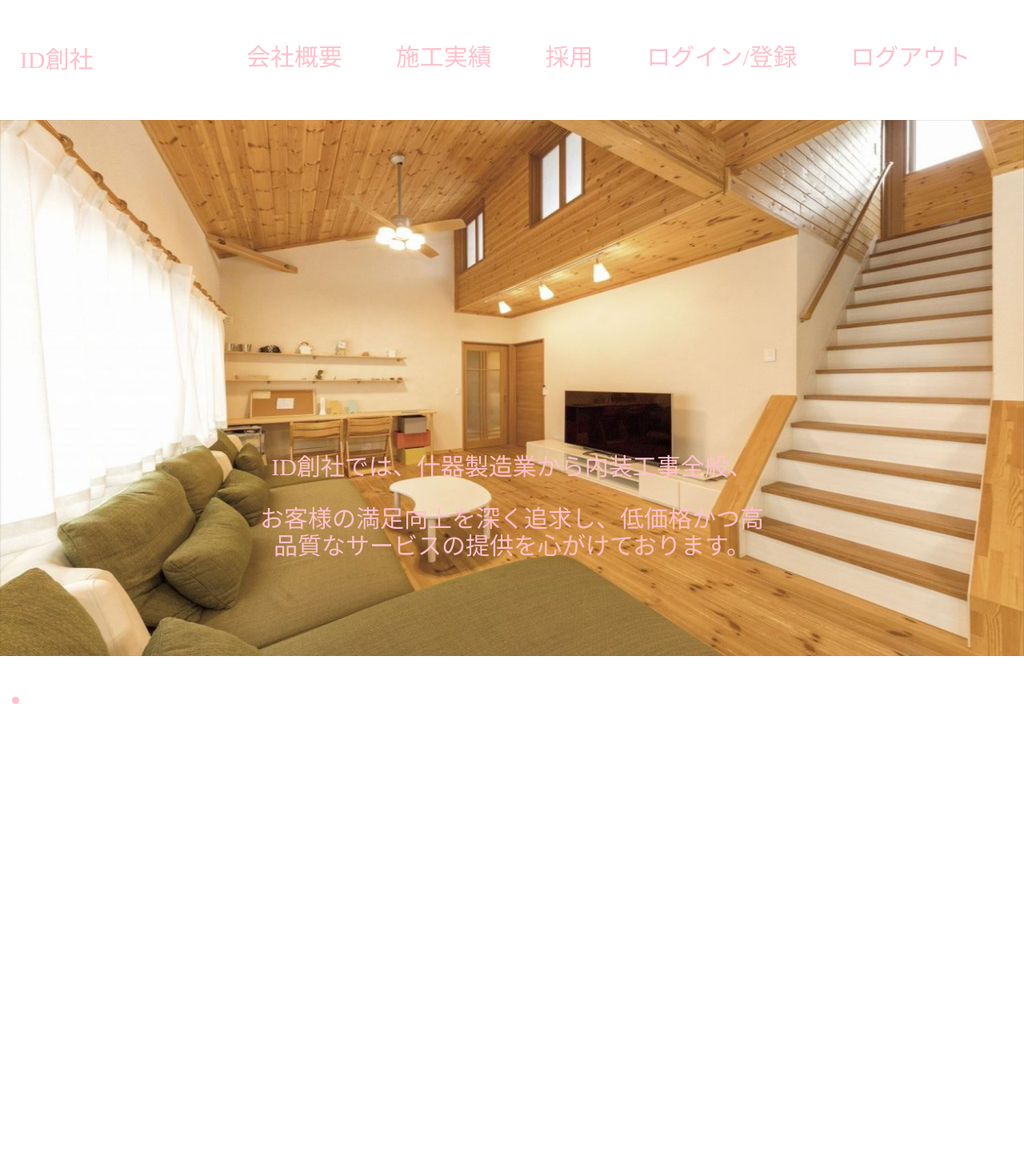
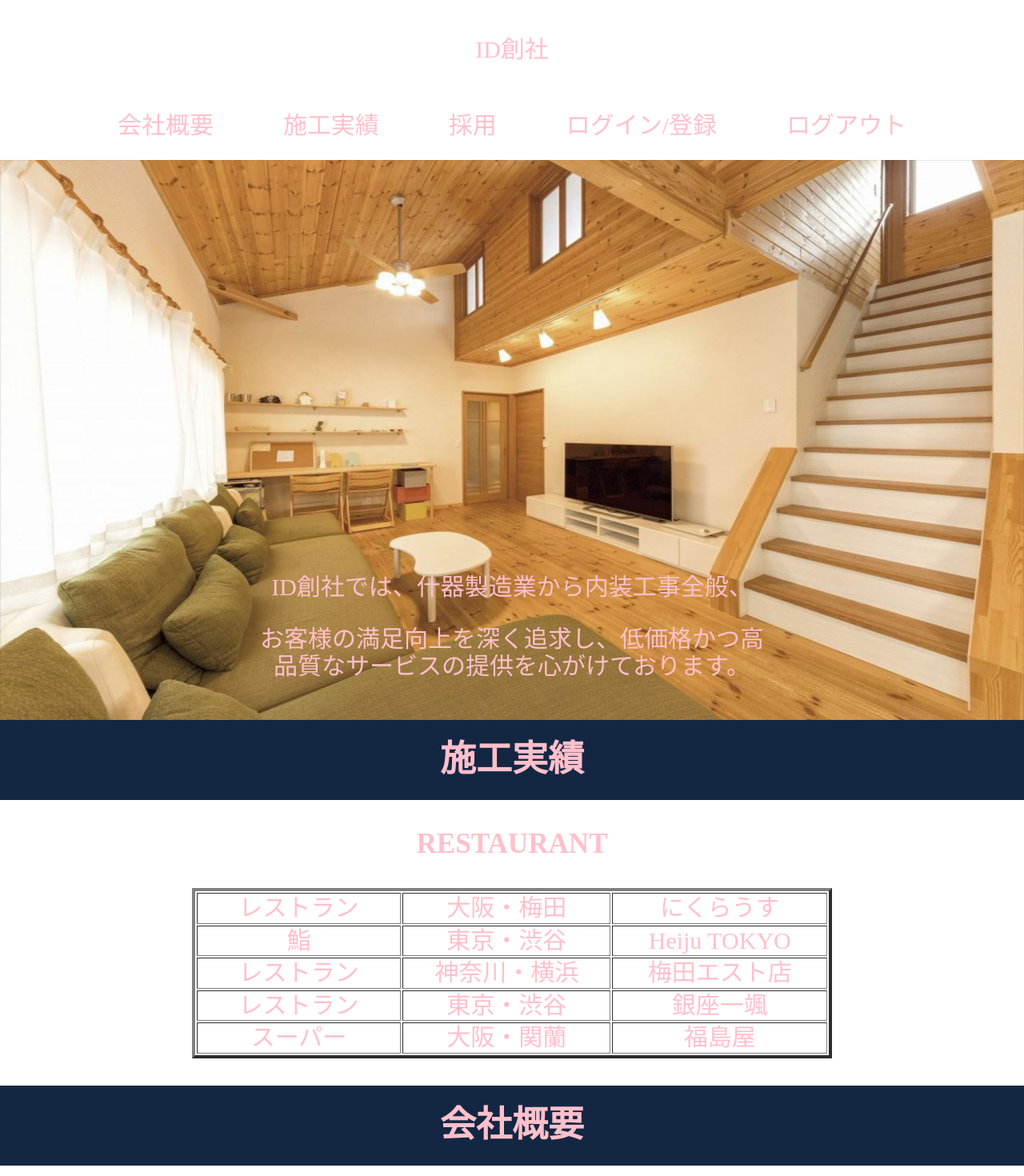
Before and after one commit to amahaya0703/naisou-vue, a Vue app: page / in a window 1280 px wide. Shown: the top 1470 px of the page at 80% size. Before the commit the page ends 922 px from the top, so only its background shows below. Built offline with nearby package versions, Linux system fonts and the light colour scheme; a web font is replaced by a local one.

Commit message:
内装-vue2020/10/06

```diff
--- a/src/App.vue
+++ b/src/App.vue
@@ -1,53 +1,46 @@
 <template>
   <div id="app">
-    <header class="ama">
-      <div class="haya">
-        <p>ID創社</p>
-      </div>
+    <nav class="ama">
+      <router-link to="/" tag="p">ID創社</router-link>
       <ul class="menu">
-        <li>会社概要</li>
-        <li>施工実績</li>
-        <li>採用</li>
-        <li>ログイン/登録</li>
-        <li>ログアウト</li>
+        <router-link to="/kaisya" tag="p">会社概要</router-link>
+        <router-link to="/" tag="p">施工実績</router-link>
+        <router-link to="/" tag="p">採用</router-link>
+        <router-link to="/" tag="p">ログイン/登録</router-link>
+        <router-link to="/" tag="p">ログアウト</router-link>
       </ul>
-    </header>
+    </nav>
     <router-view></router-view>
   </div>
 </template>
 
 <script>
 import "normalize.css";
-
 export default {
   name: "App",
 };
 </script>
 
 <style scoped>
+ul {
+  padding: 0;
+  height: 75px;
+}
 .ama {
-  height: 100px;
-  display: flex;
   display: table;
   width: 100%;
-  margin: 25px 0 25px 0;
-}
-.haya {
-  display: table-cell;
-  vertical-align: middle;
-  text-align: center;
+  margin: 15px 0 15px 0;
 }
 .menu {
   list-style-type: none;
   display: flex;
   flex-direction: row;
   justify-content: space-evenly;
-  margin-left: 60px;
+  margin: 0 60px;
 }
 #app {
   font-family: "M PLUS Rounded 1c";
   -webkit-font-smoothing: antialiased;
-  -moz-osx-font-smoothing: grayscale;
   font-size: 30px;
   text-align: center;
   color: pink;
--- a/src/view/home.vue
+++ b/src/view/home.vue
@@ -5,7 +5,7 @@
         src="../assets/img/naisou.png"
         title="内装"
         width="100%"
-        height="670px"
+        height="700px"
       />
       <section>
         <p>ID創社では、什器製造業から内装工事全般、</p>
@@ -14,11 +14,71 @@
         </p>
       </section>
     </div>
-    <div>
-      <ul>
-        <li></li>
-      </ul>
-    </div>
+    <article>
+      <h2>施工実績</h2>
+      <h3>RESTAURANT</h3>
+      <table border="4">
+        <tr>
+          <td>レストラン</td>
+          <td bgcolor="#FFFFFF" valign="top" width="150">
+            大阪・梅田
+          </td>
+          <td bgcolor="#FFFFFF" valign="top" width="200">
+            にくらうす
+          </td>
+        </tr>
+        <tr>
+          <td>鮨</td>
+          <td bgcolor="#FFFFFF" valign="top" width="150">
+            東京・渋谷
+          </td>
+          <td bgcolor="#FFFFFF" valign="top" width="200">
+            Heiju TOKYO
+          </td>
+        </tr>
+        <tr>
+          <td>レストラン</td>
+          <td bgcolor="#FFFFFF" valign="top" width="150">
+            神奈川・横浜
+          </td>
+          <td bgcolor="#FFFFFF" valign="top" width="200">
+            梅田エスト店
+          </td>
+        </tr>
+        <tr>
+          <td>レストラン</td>
+          <td bgcolor="#FFFFFF" valign="top" width="150">
+            東京・渋谷
+          </td>
+          <td bgcolor="#FFFFFF" valign="top" width="200">
+            銀座一颯
+          </td>
+        </tr>
+        <tr>
+          <td>スーパー</td>
+          <td bgcolor="#FFFFFF" valign="top" width="150">
+            大阪・関蘭
+          </td>
+          <td bgcolor="#FFFFFF" valign="top" width="200">
+            福島屋
+          </td>
+        </tr>
+      </table>
+    </article>
+    <br />
+    <h2>会社概要</h2>
+    <ul>
+      <li></li>
+      <li></li>
+      <li></li>
+      <li></li>
+      <li></li>
+      <li></li>
+      <li></li>
+      <li></li>
+      <li></li>
+      <li></li>
+    </ul>
   </div>
 </template>
 
@@ -32,10 +92,11 @@ export default {};
 }
 .naisou {
   position: relative;
+  height: 700px;
 }
 section {
   position: absolute;
-  bottom: 0px;
+  bottom: -78px;
   left: 50%;
   -ms-transform: translate(-50%, -50%);
   -webkit-transform: translate(-50%, -50%);
@@ -53,4 +114,20 @@ main {
   height: 150px;
   width: 660px;
 }
+h2 {
+  height: 100px;
+  background-color: #132743;
+  margin: 0 auto;
+  display: flex;
+  justify-content: center;
+  align-items: center;
+}
+table {
+  margin: 0 auto;
+  width: 800px;
+}
+td {
+  text-align: center;
+  width: 300px;
+}
 </style>
```
Also changed, not shown: src/router.js (+0 -10 lines), src/view/login.vue (deleted), src/view/regi.vue (deleted).
